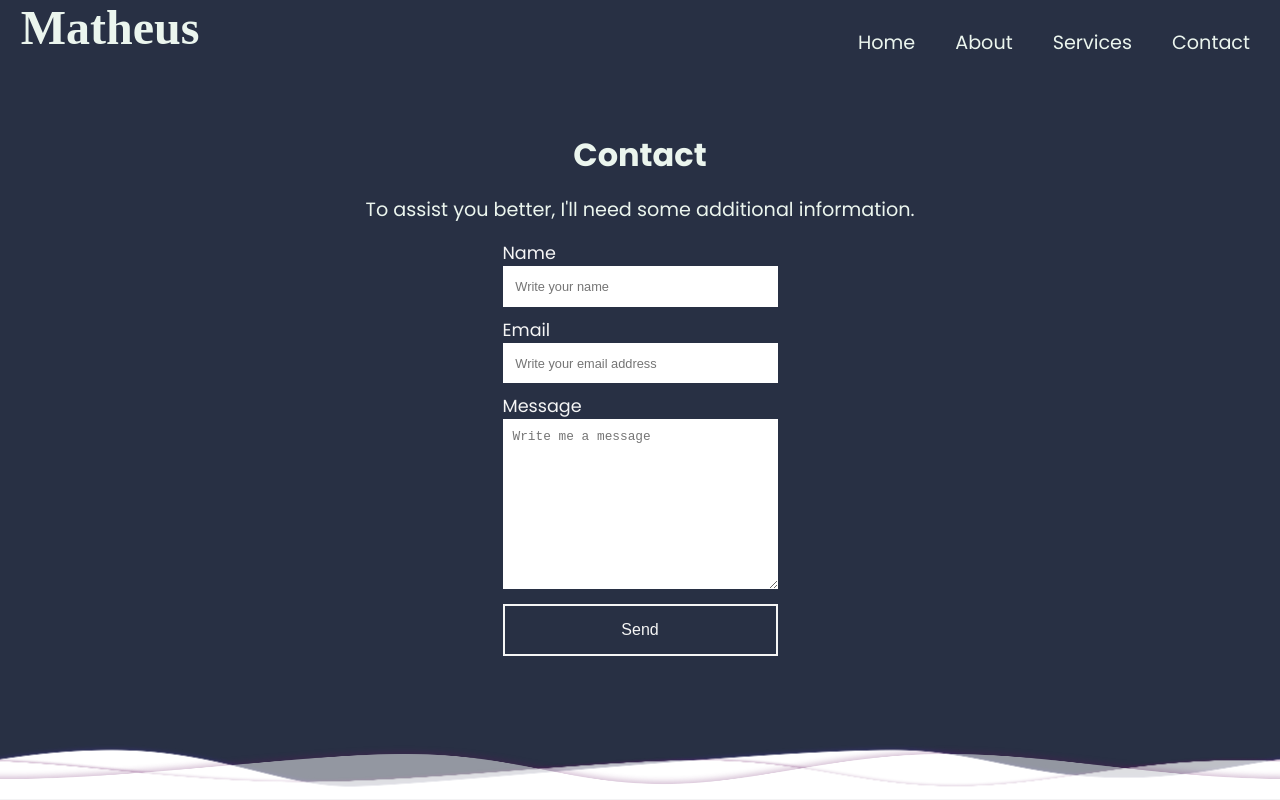
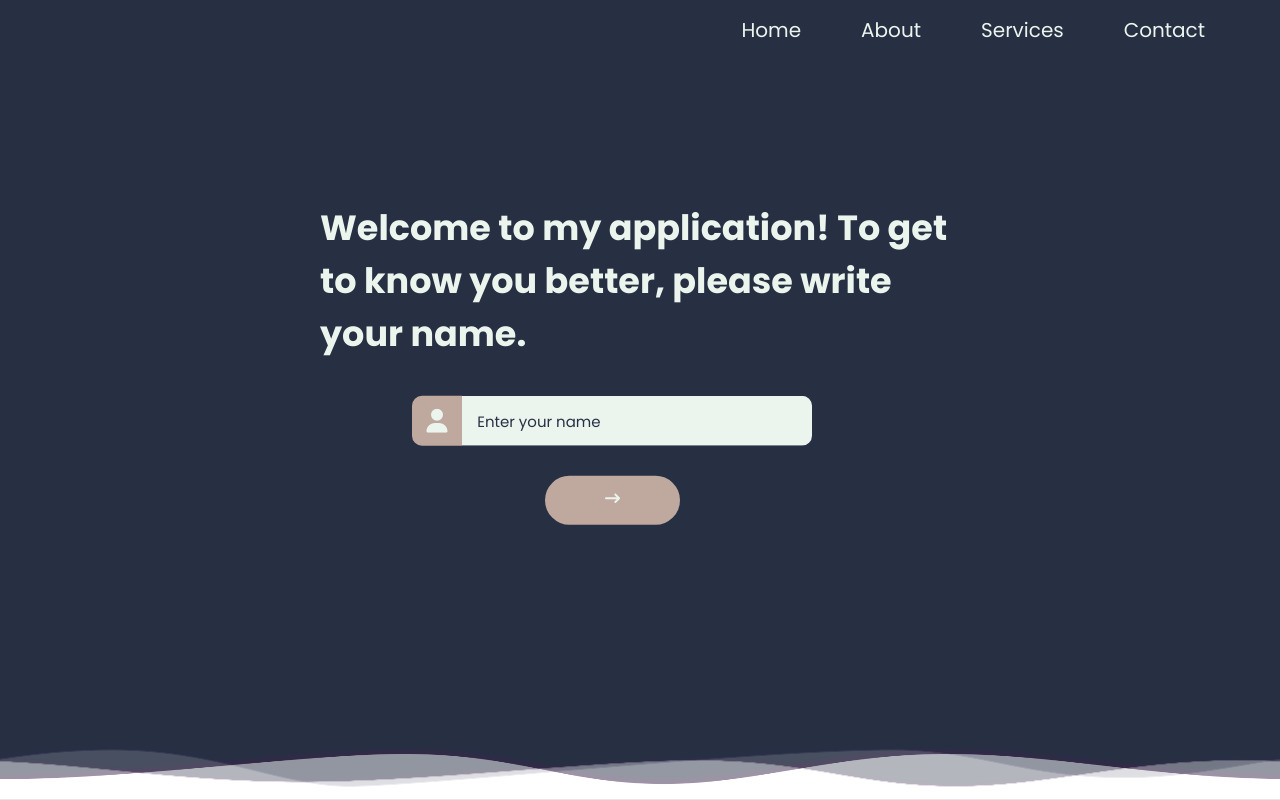
Before and after one commit to Matheus1033/meu-portfolio, a React (Vite) app: page / in a window 1280 px wide. Built offline with nearby package versions, Linux system fonts and the light colour scheme; a web font is replaced by a local one.

Commit message:
adicionando rotas no projeto

```diff
--- a/package.json
+++ b/package.json
@@ -12,7 +12,8 @@
   "dependencies": {
     "react": "^18.3.1",
     "react-dom": "^18.3.1",
-    "react-icons": "^5.4.0"
+    "react-icons": "^5.4.0",
+    "react-router": "^7.1.1"
   },
   "devDependencies": {
     "@eslint/js": "^9.15.0",
--- a/src/App.tsx
+++ b/src/App.tsx
@@ -1,8 +1,10 @@
-import ContactPage from "./components/ContactPage";
-import WelcomePage from "./components/WelcomePage";
-import HomePage from "./components/HomePage";
+import AppRoutes from "./routes";
 function App() {
-  return <ContactPage />;
+  return (
+    <>
+      <AppRoutes />;
+    </>
+  );
 }
 
 export default App;
--- a/src/components/WelcomePage/style.css
+++ b/src/components/WelcomePage/style.css
@@ -39,21 +39,12 @@ nav a {
   position: relative;
 }
 nav a:hover {
-  color: var(--cinereuos);
-  transition: 0.45s ease-in-out;
-}
-nav a::after {
-  content: " ";
-  width: 0%;
-  height: 4px;
-  background-color: var(--cinereuos);
-  position: absolute;
-  bottom: 0;
-  left: 0;
-  transition: 0.45s ease-in-out;
-}
-nav a:hover::after {
-  width: 90%;
+  color: var(--khaki);
+  width: 100px;
+  overflow: hidden;
+  white-space: nowrap;
+  filter: drop-shadow(0 0 15px var(--khaki)) drop-shadow(0 0 25px var(--khaki));
+  transition: 0.5s;
 }
 .mid-text {
   position: absolute;
@@ -154,7 +145,7 @@ div:has(input:focus) > label {
   width: 100%;
   height: 100%;
   overflow: hidden;
-  background: var(--air-superiority-blue);
+  background: var(--space-cadet);
 }
 .line1 {
   z-index: 15;
--- /dev/null
+++ b/src/routes.tsx
@@ -0,0 +1,17 @@
+import { BrowserRouter, Routes, Route } from "react-router";
+import WelcomePage from "./components/WelcomePage";
+import ContactPage from "./components/ContactPage";
+import HomePage from "./components/HomePage";
+const AppRoutes = () => {
+  return (
+    <BrowserRouter>
+      <Routes>
+        <Route path="/" element={<WelcomePage />} />
+        <Route path="/home" element={<HomePage />} />
+        <Route path="/contact" element={<ContactPage />} />
+      </Routes>
+    </BrowserRouter>
+  );
+};
+
+export default AppRoutes;
```
Also changed, not shown: 1 other file (tests, documents, lock files or other folders).
